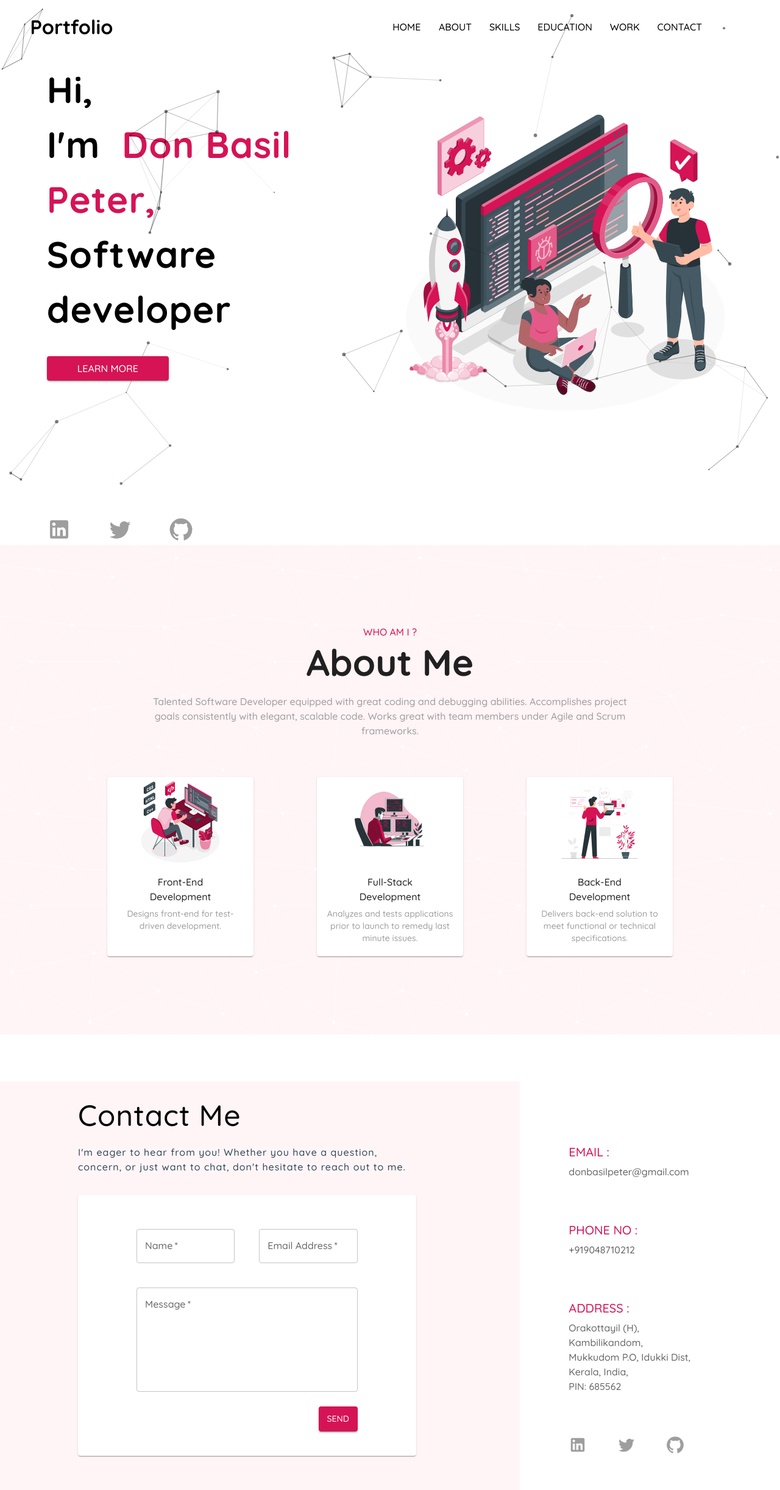
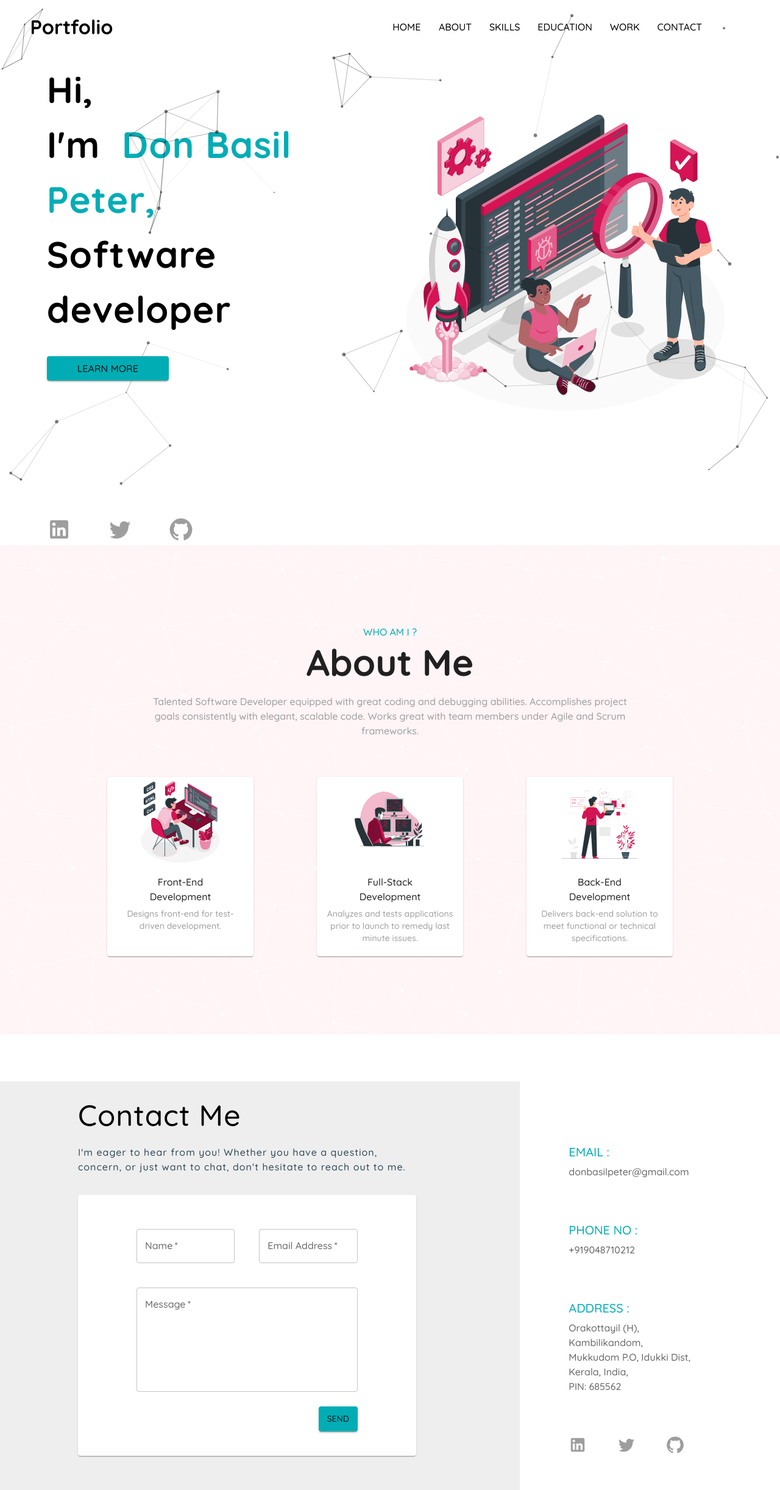
Before and after one commit to Donbasilpeter/portfolio-frontend-test, a React (Vite) app in the folder portfolio-app/: page / in a window 1280 px wide. Shown: the whole page at 61% size. Built offline with nearby package versions, Linux system fonts and the light colour scheme.

Commit message:
color change

```diff
--- a/portfolio-app/src/App.tsx
+++ b/portfolio-app/src/App.tsx
@@ -18,10 +18,10 @@ import About from "./components/about/about";
 let theme = createTheme({
   palette: {
     primary: {
-      main: "#D61355",
+      main: "#00ADB5",
     },
     secondary: {
-      main: "#FFF5F7",
+      main: "#EEEEEE",
     },
   },
   typography: {
```
